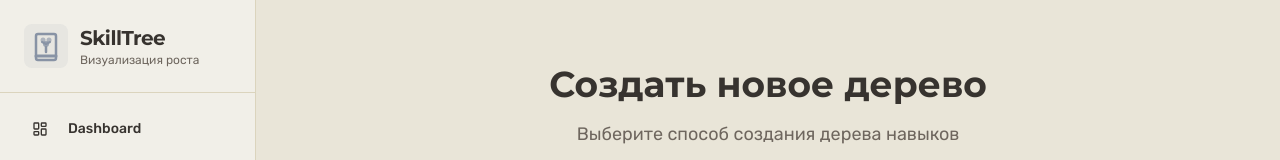
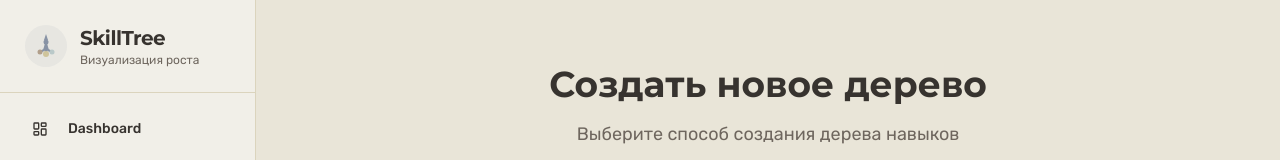
Before and after one commit to ddddddora/skill-tree-visualization, a React (Vite) app: page /builder in a window 1280 px wide. Shown: the top 160 px of the page. Built offline with nearby package versions, Linux system fonts and the light colour scheme.

Commit message:
Обновление фирменного стиля приложения

```diff
--- a/src/components/Layout.tsx
+++ b/src/components/Layout.tsx
@@ -26,15 +26,15 @@ const Layout = ({ children }: LayoutProps) => {
       <header className="md:hidden sticky top-0 z-50 bg-card/95 backdrop-blur border-b border-border px-4 py-3 flex items-center justify-between">
         <div className="flex items-center gap-2">
           <svg width="32" height="32" viewBox="0 0 44 44" fill="none" xmlns="http://www.w3.org/2000/svg">
-            <rect width="44" height="44" rx="8" fill="hsl(var(--primary))" opacity="0.1"/>
-            <rect x="12" y="10" width="20" height="26" rx="2" stroke="hsl(var(--primary))" strokeWidth="2.5"/>
-            <path d="M12 32H32" stroke="hsl(var(--primary))" strokeWidth="3" strokeLinecap="round"/>
-            <circle cx="19" cy="16" r="2.5" fill="hsl(var(--primary))" opacity="0.6"/>
-            <circle cx="25" cy="16" r="2.5" fill="hsl(var(--primary))" opacity="0.6"/>
-            <circle cx="22" cy="20" r="3" fill="hsl(var(--primary))" opacity="0.8"/>
-            <path d="M22 23V28" stroke="hsl(var(--primary))" strokeWidth="2.5" strokeLinecap="round"/>
-            <path d="M18 18L22 20" stroke="hsl(var(--primary))" strokeWidth="2" strokeLinecap="round"/>
-            <path d="M26 18L22 20" stroke="hsl(var(--primary))" strokeWidth="2" strokeLinecap="round"/>
+            <circle cx="22" cy="22" r="21" fill="hsl(var(--primary))" opacity="0.1"/>
+            <path d="M22 10L24 16H20L22 10Z" fill="hsl(var(--primary))"/>
+            <circle cx="22" cy="18" r="2.5" fill="hsl(var(--primary))"/>
+            <path d="M22 20L20 26L16 28" stroke="hsl(var(--primary))" strokeWidth="2" strokeLinecap="round"/>
+            <path d="M22 20L22 26L22 30" stroke="hsl(var(--primary))" strokeWidth="2.5" strokeLinecap="round"/>
+            <path d="M22 20L24 26L28 28" stroke="hsl(var(--primary))" strokeWidth="2" strokeLinecap="round"/>
+            <circle cx="16" cy="28" r="2.5" fill="hsl(var(--secondary))"/>
+            <circle cx="22" cy="30" r="3" fill="hsl(var(--accent))"/>
+            <circle cx="28" cy="28" r="2.5" fill="hsl(var(--muted))"/>
           </svg>
           <h1 className="text-lg font-bold">SkillTree</h1>
         </div>
@@ -92,15 +92,15 @@ const Layout = ({ children }: LayoutProps) => {
         <div className="p-6 border-b border-border">
           <div className="flex items-center gap-3">
             <svg width="44" height="44" viewBox="0 0 44 44" fill="none" xmlns="http://www.w3.org/2000/svg">
-              <rect width="44" height="44" rx="8" fill="hsl(var(--primary))" opacity="0.1"/>
-              <rect x="12" y="10" width="20" height="26" rx="2" stroke="hsl(var(--primary))" strokeWidth="2.5"/>
-              <path d="M12 32H32" stroke="hsl(var(--primary))" strokeWidth="3" strokeLinecap="round"/>
-              <circle cx="19" cy="16" r="2.5" fill="hsl(var(--primary))" opacity="0.6"/>
-              <circle cx="25" cy="16" r="2.5" fill="hsl(var(--primary))" opacity="0.6"/>
-              <circle cx="22" cy="20" r="3" fill="hsl(var(--primary))" opacity="0.8"/>
-              <path d="M22 23V28" stroke="hsl(var(--primary))" strokeWidth="2.5" strokeLinecap="round"/>
-              <path d="M18 18L22 20" stroke="hsl(var(--primary))" strokeWidth="2" strokeLinecap="round"/>
-              <path d="M26 18L22 20" stroke="hsl(var(--primary))" strokeWidth="2" strokeLinecap="round"/>
+              <circle cx="22" cy="22" r="21" fill="hsl(var(--primary))" opacity="0.1"/>
+              <path d="M22 10L24 16H20L22 10Z" fill="hsl(var(--primary))"/>
+              <circle cx="22" cy="18" r="2.5" fill="hsl(var(--primary))"/>
+              <path d="M22 20L20 26L16 28" stroke="hsl(var(--primary))" strokeWidth="2" strokeLinecap="round"/>
+              <path d="M22 20L22 26L22 30" stroke="hsl(var(--primary))" strokeWidth="2.5" strokeLinecap="round"/>
+              <path d="M22 20L24 26L28 28" stroke="hsl(var(--primary))" strokeWidth="2" strokeLinecap="round"/>
+              <circle cx="16" cy="28" r="2.5" fill="hsl(var(--secondary))"/>
+              <circle cx="22" cy="30" r="3" fill="hsl(var(--accent))"/>
+              <circle cx="28" cy="28" r="2.5" fill="hsl(var(--muted))"/>
             </svg>
             <div>
               <h1 className="text-xl font-bold tracking-tight">SkillTree</h1>
```
